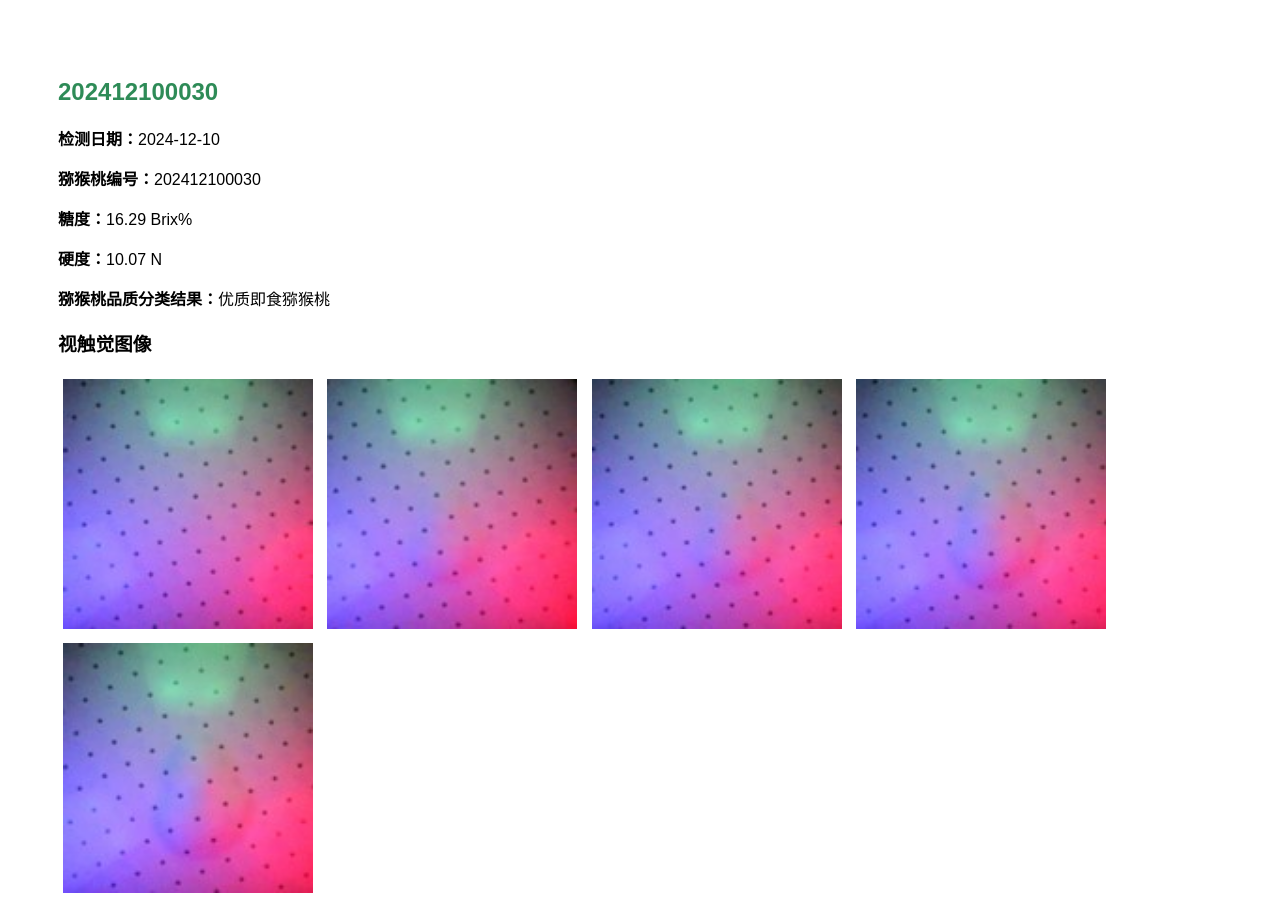
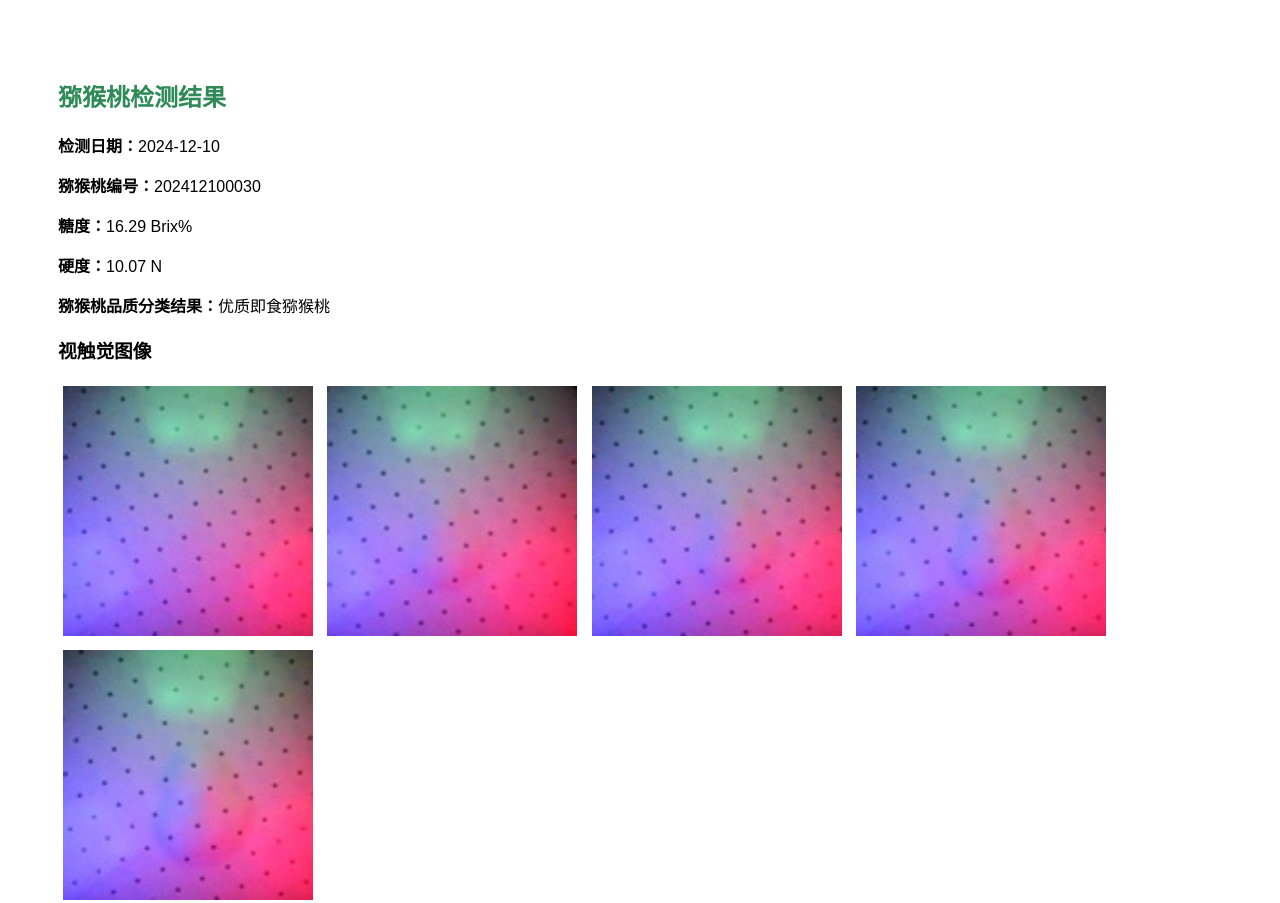
Before and after one commit to HZAU-Citrus-Engineering-College/kiwi-results, a plain HTML site: page sample1/result.html in a window 1280 px wide. Shown: the top 903 px of the page. Drawn offline with Linux system fonts and the light colour scheme.

Commit message:
Update result.html

```diff
--- a/sample1/result.html
+++ b/sample1/result.html
@@ -3,7 +3,7 @@
     <html>
     <head>
         <meta charset="UTF-8">
-        <title>猕猴桃检测结果</title>
+        <title>202412100030</title>
         <style>
             body { font-family: "Arial", sans-serif; padding: 50px; }
             h2 { color: #2e8b57; }
@@ -13,7 +13,7 @@
         </style>
     </head>
     <body>
-        <h2>202412100030</h2>
+        <h2>猕猴桃检测结果</h2>
         <p><strong>检测日期：</strong>2024-12-10</p>
         <p><strong>猕猴桃编号：</strong>202412100030</p>
         <p><strong>糖度：</strong>16.29 Brix%</p>
```
